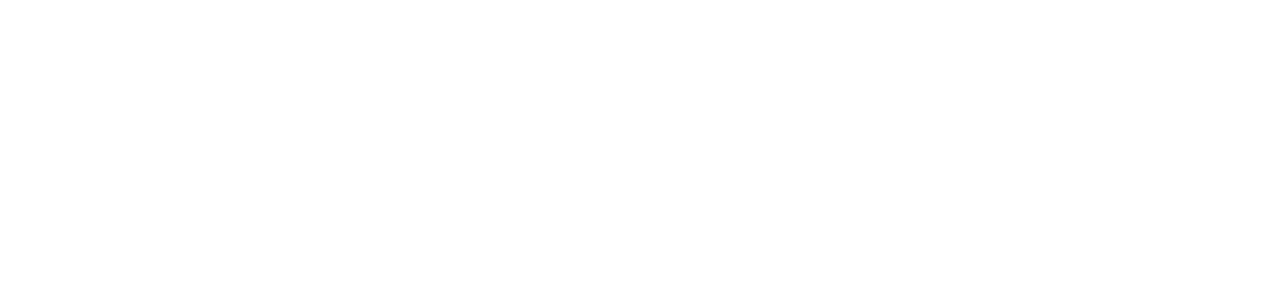
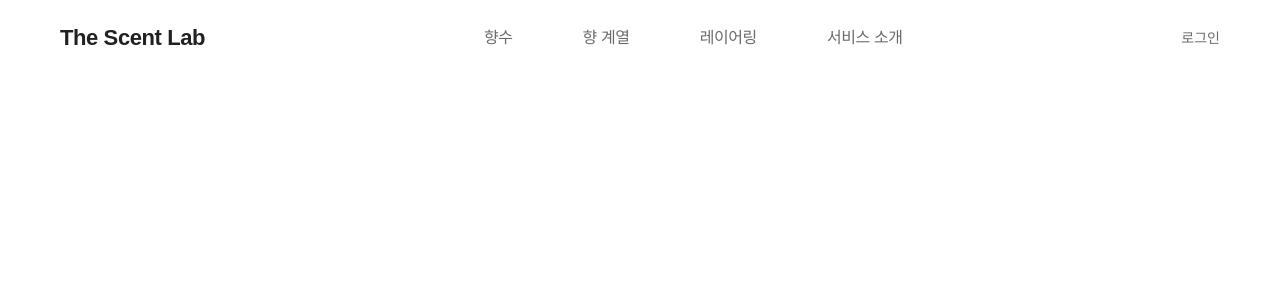
Before and after one commit to deu26-capstone-design/Perfume-FE, a React (Vite) app: page / in a window 1280 px wide. Shown: the top 300 px of the page. Built offline with nearby package versions, Linux system fonts and the light colour scheme; a web font is replaced by a local one.

Commit message:
✨ feat: browserRouter 설정 및 Header 렌더링 연결

```diff
--- a/src/app/App.tsx
+++ b/src/app/App.tsx
@@ -1,5 +1,7 @@
+import Header from '@widgets/Header/ui/Header';
+
 function App() {
-  return <></>;
+  return <>{<Header />}</>;
 }
 
 export default App;
--- a/src/main.tsx
+++ b/src/main.tsx
@@ -1,10 +1,13 @@
 import { StrictMode } from 'react';
 import { createRoot } from 'react-dom/client';
+import { BrowserRouter } from 'react-router-dom';
+import App from '@app/App.tsx';
 import '@app/styles/index.css';
-import App from '@app/App.tsx';
 
 createRoot(document.getElementById('root')!).render(
   <StrictMode>
-    <App />
+    <BrowserRouter>
+      <App />
+    </BrowserRouter>
   </StrictMode>,
 );
```
